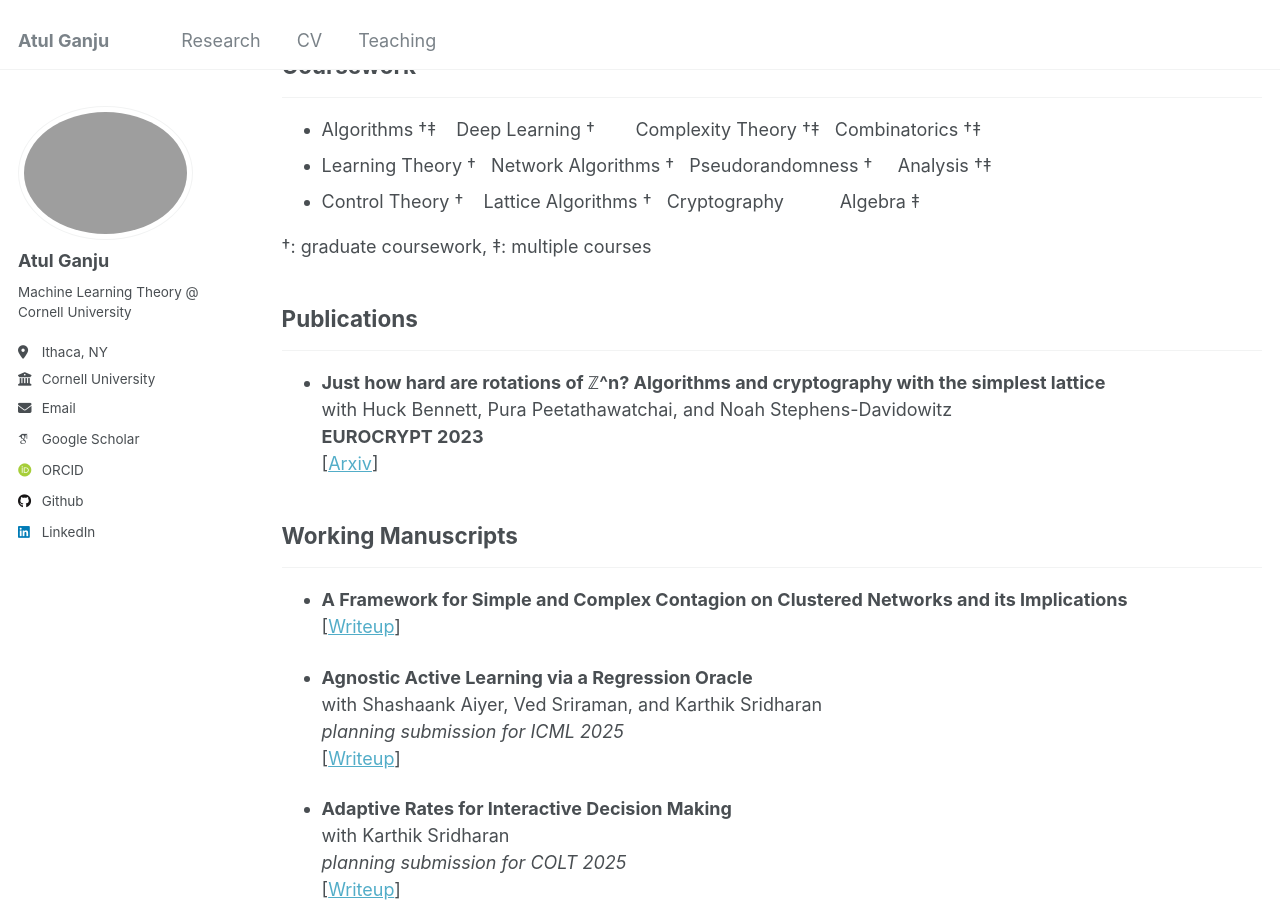
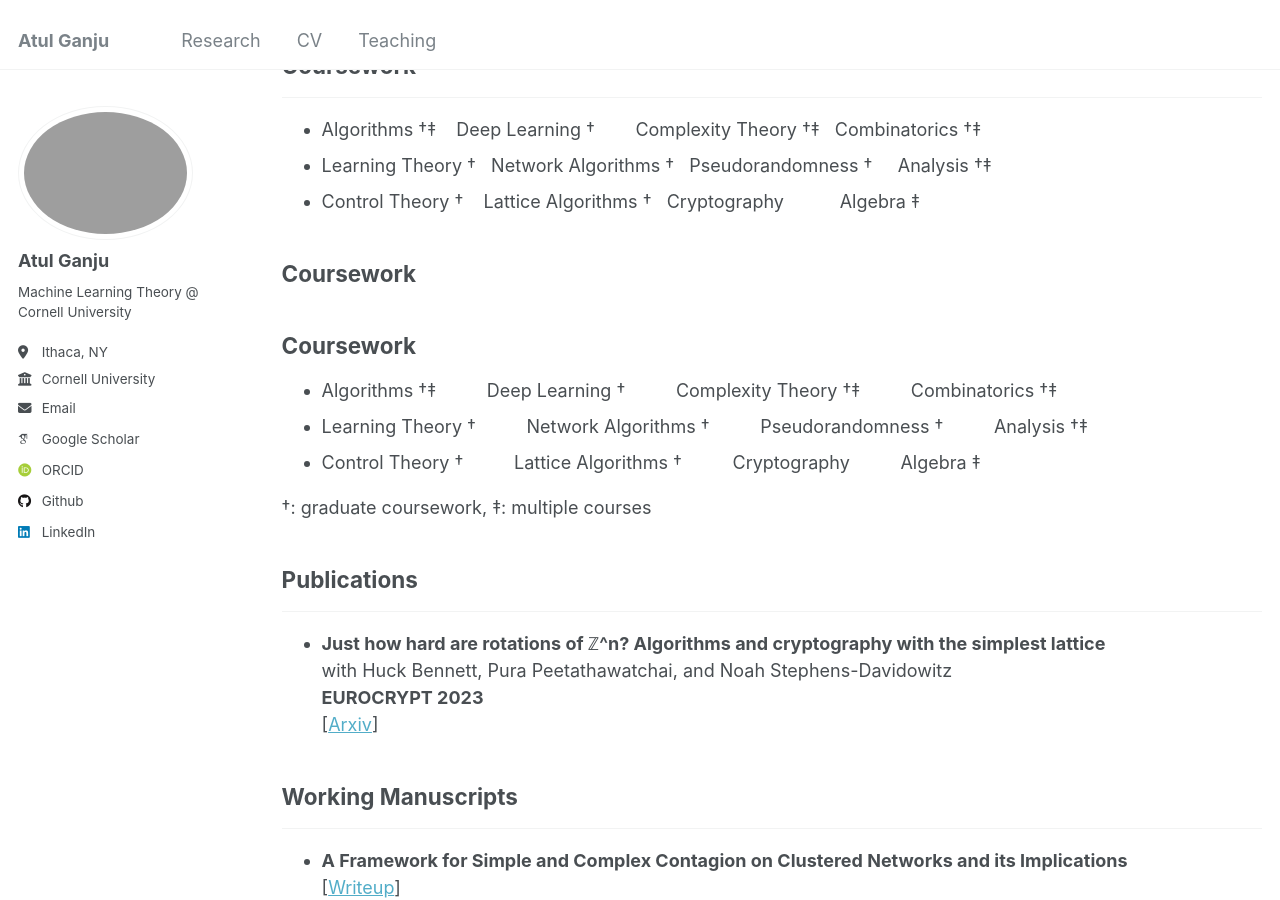
Before and after one commit to atulganju/atulganju.github.io, a Jekyll site: the page built from _pages/cv.md, in a window 1280 px wide and 900 px high, scrolled down 867 px. Built offline with Jekyll 4.4.1, drawn with Linux system fonts in a browser that asks for light colours; some web fonts are replaced.

Commit message:
Update cv.md

```diff
--- a/_pages/cv.md
+++ b/_pages/cv.md
@@ -31,6 +31,14 @@ redirect_from:
 - Algorithms †‡&nbsp;&nbsp;&nbsp;&nbsp;Deep Learning †&nbsp;&nbsp;&nbsp;&nbsp;&nbsp;&nbsp;&nbsp;&nbsp;Complexity Theory †‡&nbsp;&nbsp;&nbsp;Combinatorics †‡
 - Learning Theory †&nbsp;&nbsp;&nbsp;Network Algorithms †&nbsp;&nbsp;&nbsp;Pseudorandomness †&nbsp;&nbsp;&nbsp;&nbsp;&nbsp;Analysis †‡
 - Control Theory †&nbsp;&nbsp;&nbsp;&nbsp;Lattice Algorithms †&nbsp;&nbsp;&nbsp;Cryptography&nbsp;&nbsp;&nbsp;&nbsp;&nbsp;&nbsp;&nbsp;&nbsp;&nbsp;&nbsp;&nbsp;Algebra ‡
+
+## Coursework
+
+## Coursework
+
+- Algorithms †‡ &nbsp;&nbsp;&nbsp;&nbsp;&nbsp;&nbsp;&nbsp;&nbsp; Deep Learning † &nbsp;&nbsp;&nbsp;&nbsp;&nbsp;&nbsp;&nbsp;&nbsp; Complexity Theory †‡ &nbsp;&nbsp;&nbsp;&nbsp;&nbsp;&nbsp;&nbsp;&nbsp; Combinatorics †‡
+- Learning Theory † &nbsp;&nbsp;&nbsp;&nbsp;&nbsp;&nbsp;&nbsp;&nbsp; Network Algorithms † &nbsp;&nbsp;&nbsp;&nbsp;&nbsp;&nbsp;&nbsp;&nbsp; Pseudorandomness † &nbsp;&nbsp;&nbsp;&nbsp;&nbsp;&nbsp;&nbsp;&nbsp; Analysis †‡
+- Control Theory † &nbsp;&nbsp;&nbsp;&nbsp;&nbsp;&nbsp;&nbsp;&nbsp; Lattice Algorithms † &nbsp;&nbsp;&nbsp;&nbsp;&nbsp;&nbsp;&nbsp;&nbsp; Cryptography &nbsp;&nbsp;&nbsp;&nbsp;&nbsp;&nbsp;&nbsp;&nbsp; Algebra ‡
 
 †: graduate coursework, ‡: multiple courses
 
```
